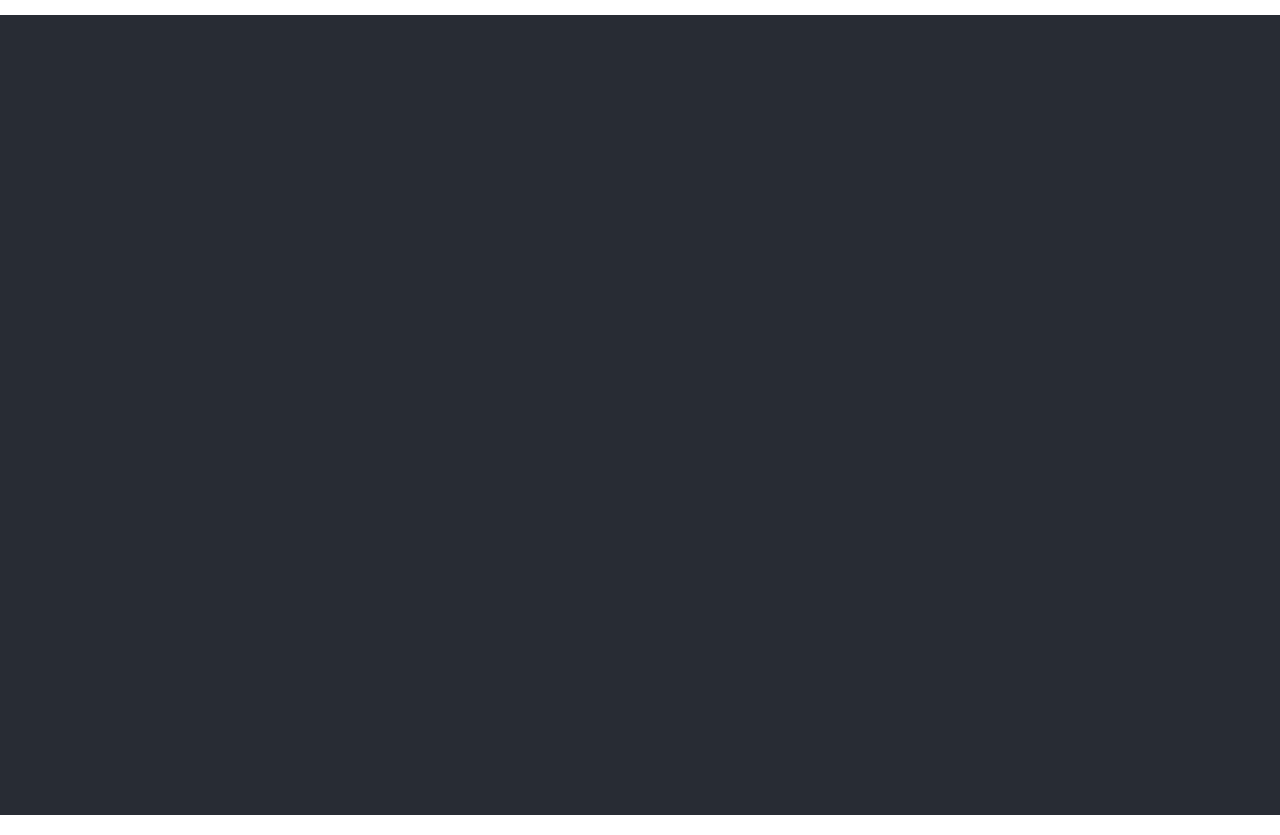
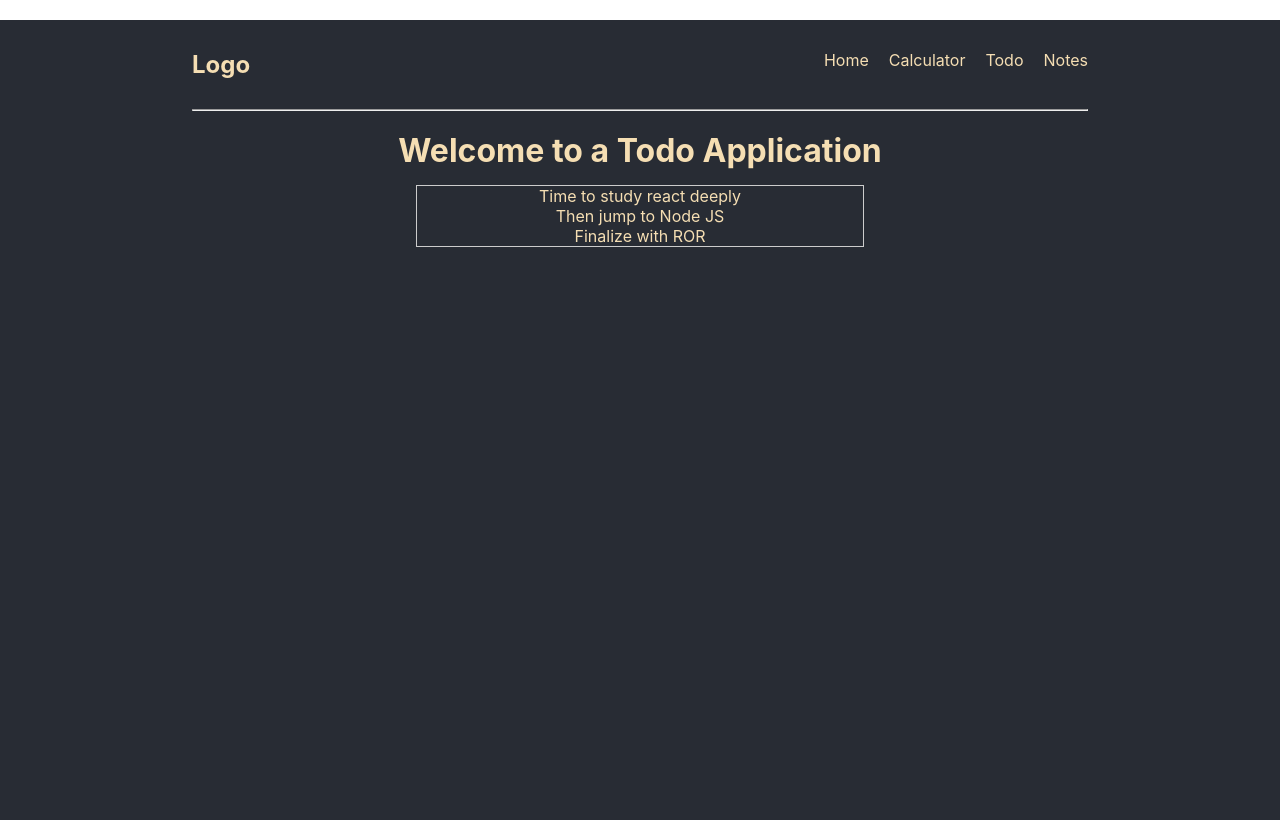
Before and after one commit to Aidan-bn/calculator, a React (Create React App) app: page /todo in a window 1280 px wide. Before the commit this address had no page. Built offline with nearby package versions, Linux system fonts and the light colour scheme.

Commit message:
Add overlay component

```diff
--- /dev/null
+++ b/jsconfig.json
@@ -0,0 +1,6 @@
+{
+    "compilerOptions": {
+        "baseUrl": "src"
+    },
+    "include": ["src"]
+}
--- a/src/App.css
+++ b/src/App.css
@@ -16,7 +16,7 @@
   color: #61dafb;
 } */
 
-header, .home, .calculator, .notes {
+header, .home, .calculator, .notes, .todo {
   width: 70vw;
   margin: 20px auto;
 }
@@ -64,6 +64,33 @@ nav>menu>a:hover {
 
 aside {
   width: 45%;
+}
+
+.side-about {
+  display: flex;
+  align-items: center;
+  justify-content: center;
+}
+
+.side-about>button {
+  padding: 10px 25px;
+  font-size: 17px;
+  font-weight: 700;
+  border: 0;
+  border-radius: 5px;
+}
+
+.div-overlay{
+  position: fixed;
+  height: 50%;
+  width: 30%;
+  border: 2px solid;
+  bottom: 140px;
+  display: flex;
+  align-items: center;
+  justify-content: center;
+  border-radius: 20px;
+  box-shadow: 1px 1px 3px 2px lightblue;
 }
 /* home component */
 
@@ -129,3 +156,15 @@ aside {
   background-color: yellowgreen;
   color: #282c34;
 }
+
+/* start a todo styles */
+.todo {
+  text-align: center;
+}
+
+.todo-menu {
+  list-style: none;
+  border: 1px solid #ccc;
+  width: 50%;
+  margin: 15px auto;
+}
--- a/src/App.js
+++ b/src/App.js
@@ -4,6 +4,7 @@ import { BrowserRouter, Routes, Route } from 'react-router-dom';
 import Calculator from './components/Calculator';
 import Home from './components/Home';
 import Notes from './components/Notes';
+import Todo from './components/Todo';
 
 function App() {
 
@@ -15,6 +16,7 @@ function App() {
           <Routes>
               <Route path='/' element={<Home />} />
               <Route path='/calculator' element={<Calculator />} />
+              <Route path='/todo' element={<Todo />} />
               <Route path='/notes' element={<Notes />} />
           </Routes>
           </BrowserRouter>
--- a/src/components/Home.js
+++ b/src/components/Home.js
@@ -1,6 +1,12 @@
+import { useState } from "react";
 import Nav from "./Navbar";
+import Overlay from "./Overlay";
 
 const Home = () => {
+  const [overlay, setOverlay] = useState(false);
+  const handleClick = () => {
+    setOverlay((prev) => !prev)
+  }
   return(
       <>
         <Nav />
@@ -10,8 +16,16 @@ const Home = () => {
               later we will have something to put on the table sir. Just
               relax. Everything is under control
           </aside>
-            <aside>
-                Right
+          <aside className="side-about">
+              <button
+               onClick={handleClick}
+               >
+                About me?
+              </button>
+               {
+                overlay &&
+                <Overlay />
+               }
           </aside>
         </div>
       </>
--- a/src/components/Navbar.js
+++ b/src/components/Navbar.js
@@ -11,6 +11,7 @@ const Nav = () => {
                 <menu>
                     <Link to='/'>Home</Link>
                     <Link to='/calculator'>Calculator</Link>
+                    <Link to='/todo'>Todo</Link>
                     <Link to='/notes'>Notes</Link>
                 </menu>
             </nav>
--- /dev/null
+++ b/src/components/Overlay.js
@@ -0,0 +1,12 @@
+const Overlay = () => {
+
+    return(
+        <>
+            <div className="div-overlay">
+              <h1>My name is Aidan</h1>
+            </div>
+        </>
+    )
+}
+
+export default Overlay;
--- /dev/null
+++ b/src/components/Todo.js
@@ -0,0 +1,16 @@
+import Nav from "./Navbar";
+import TodoContainer from "./TodoContainer";
+
+const Todo = () => {
+
+    return (
+        <>
+            <Nav />
+            <div className="todo">
+                <TodoContainer />
+            </div>
+        </>
+    )
+}
+
+export default Todo;
--- /dev/null
+++ b/src/components/TodoContainer.js
@@ -0,0 +1,29 @@
+import TodoIput from "./TodoInput";
+
+const TodoContainer = () => {
+    const todo = [
+        {
+            id: 1,
+            title: 'Time to study react deeply',
+            completed: true,
+        },
+        {
+            id: 2,
+            title: 'Then jump to Node JS',
+            completed: true,
+        },
+        {
+            id: 3,
+            title: 'Finalize with ROR',
+            completed: false,
+        },
+    ];
+
+    return(
+        <>
+            <h1>Welcome to a Todo Application</h1>
+            <TodoIput tasks={todo} />
+        </>
+    )
+}
+export default TodoContainer;
--- /dev/null
+++ b/src/components/TodoInput.js
@@ -0,0 +1,17 @@
+const TodoIput = (props) => {
+    const { tasks } = props;
+    return (
+        <>
+            <menu className="todo-menu">
+                {
+                    tasks.map((task) => (
+                        <li key={task.id}>
+                            {task.title}
+                        </li>
+                    ))
+                }
+            </menu>
+        </>
+    )
+}
+export default TodoIput
```
Lines whose indentation alone changed are shown as unchanged.
